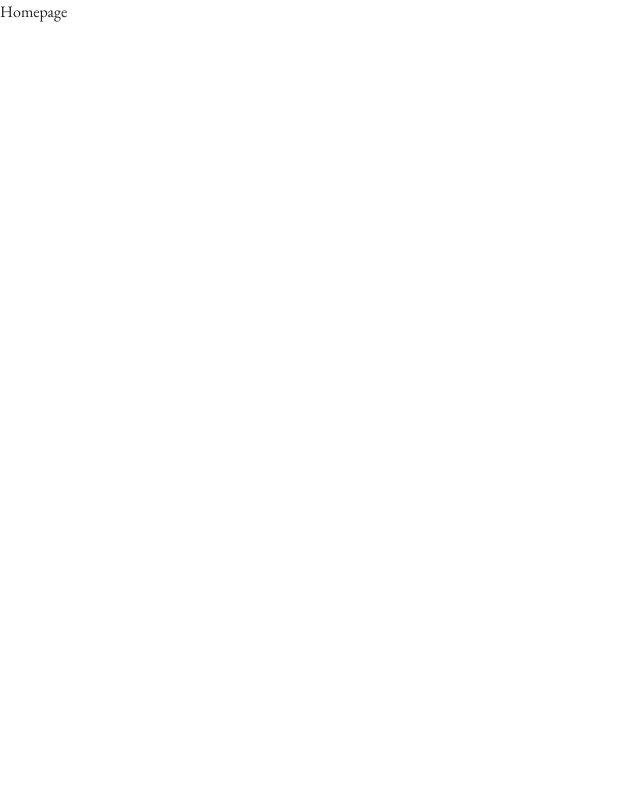
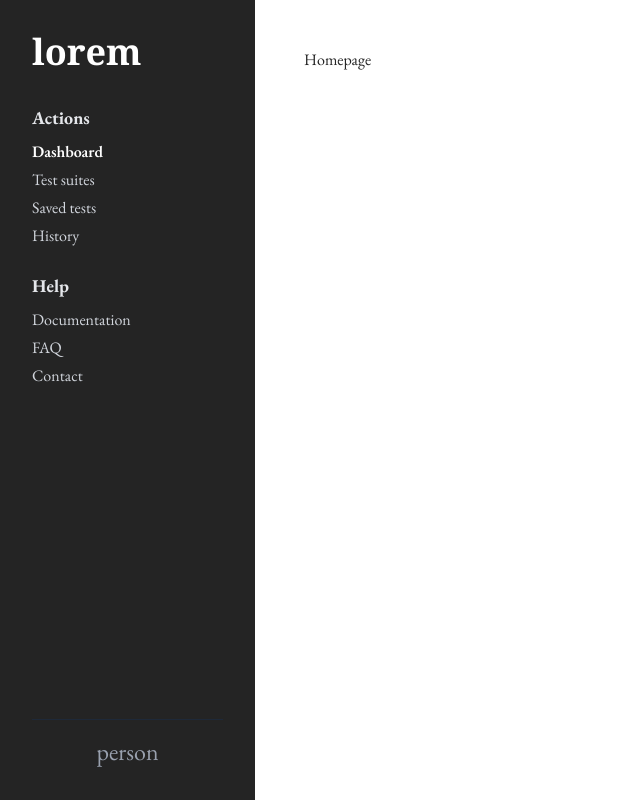
Before and after one commit to Profilist/QAI, a Next.js app in the folder frontend/: page / in a window 1280 px wide. Shown: the whole page, without its empty margins (0-640 px from the left). Built offline with nearby package versions, Linux system fonts and the light colour scheme.

Commit message:
add sidebar

```diff
--- a/frontend/package.json
+++ b/frontend/package.json
@@ -19,6 +19,6 @@
     "@types/react": "^19",
     "@types/react-dom": "^19",
     "tailwindcss": "^4",
-    "typescript": "^5"
+    "typescript": "5.9.2"
   }
 }
--- a/frontend/src/app/page.tsx
+++ b/frontend/src/app/page.tsx
@@ -1,5 +1,12 @@
+import Sidebar from "@/components/Sidebar";
+
 export default function Home() {
   return (
-    <div>Homepage</div>
+    <div className="flex min-h-screen">
+      <Sidebar />
+      <main className="flex-1 p-12">
+        Homepage
+      </main>
+    </div>
   );
 }
--- /dev/null
+++ b/frontend/src/components/Sidebar.tsx
@@ -0,0 +1,33 @@
+import React from "react";
+
+const Sidebar = () => (
+  <aside className="bg-[#242424] border-r-[1px] border-white w-64 min-h-screen flex flex-col justify-between p-8">
+    <div>
+      <h1 className="text-4xl font-serif font-bold mb-8 text-white">lorem</h1>
+      <nav>
+        <div className="mb-6">
+          <h2 className="font-bold text-lg mb-2 text-gray-200">Actions</h2>
+          <ul className="space-y-1">
+            <li className="font-semibold text-white">Dashboard</li>
+            <li className="text-gray-300">Test suites</li>
+            <li className="text-gray-300">Saved tests</li>
+            <li className="text-gray-300">History</li>
+          </ul>
+        </div>
+        <div>
+          <h2 className="font-bold text-lg mb-2 text-gray-200">Help</h2>
+          <ul className="space-y-1">
+            <li className="text-gray-300">Documentation</li>
+            <li className="text-gray-300">FAQ</li>
+            <li className="text-gray-300">Contact</li>
+          </ul>
+        </div>
+      </nav>
+    </div>
+    <div className="border-t border-gray-800 pt-4 flex items-center justify-center">
+      <span className="material-icons text-2xl text-gray-400">person</span>
+    </div>
+  </aside>
+);
+
+export default Sidebar;
```
Also changed, not shown: 1 other file (tests, documents, lock files or other folders).
